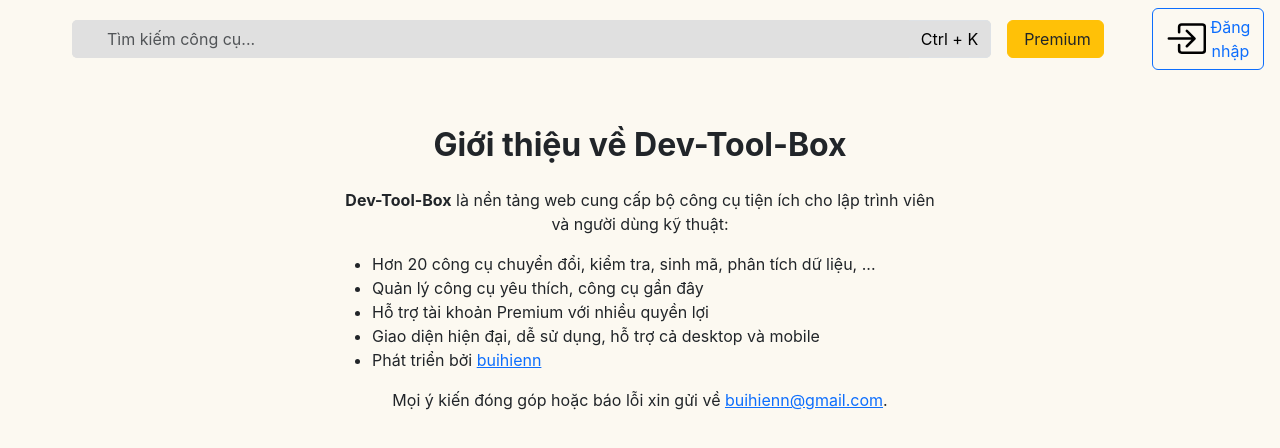
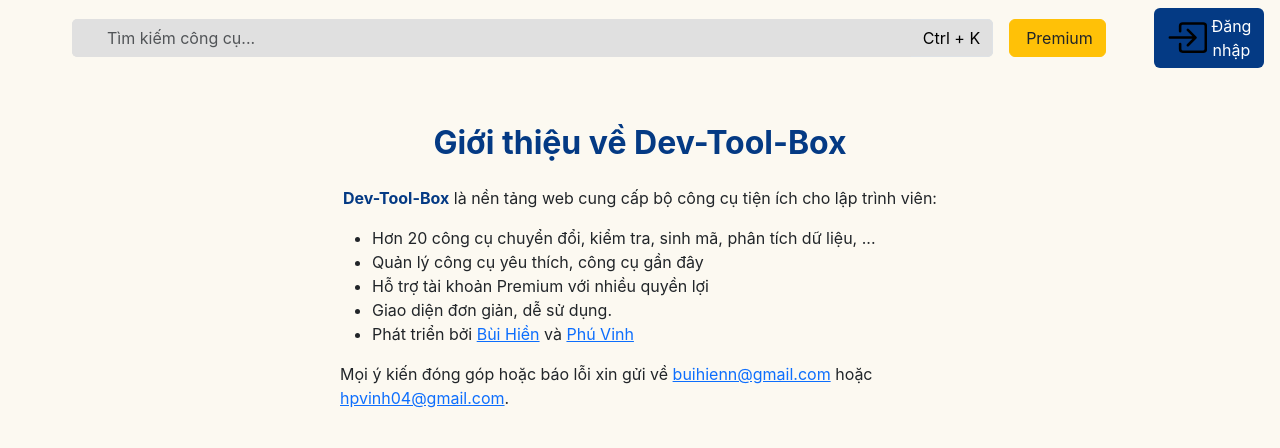
Before and after one commit to buihienn/Dev-Tool-Box, a React (Create React App) app in the folder devtoolbox-frontend/: page /info in a window 1280 px wide. Shown: the top 448 px of the page. Built offline with nearby package versions, Linux system fonts and the light colour scheme; no server answers.

Commit message:
Fix some layout

```diff
--- a/devtoolbox-frontend/src/components/AdminToolList.js
+++ b/devtoolbox-frontend/src/components/AdminToolList.js
@@ -1,9 +1,10 @@
 import React, { useState, useEffect } from 'react';
 import { Table, Form, Button, Spinner, Alert, Row, Col } from 'react-bootstrap';
-import { Trash, PlusCircle } from 'react-bootstrap-icons';
+import { Trash, PlusCircle, CaretUpFill, CaretDownFill } from 'react-bootstrap-icons';
 import fetchToolsData from '../data/toolsData';
 import AddToolModal from './modals/AddToolModal';
 import AddCategoryModal from './modals/AddCategoryModal';
+import '../styles/AdminToolList.css';
 
 const AdminToolList = () => {
   const [tools, setTools] = useState([]);
@@ -25,6 +26,9 @@
   const [newCategoryName, setNewCategoryName] = useState('');
   const [newCategoryDescription, setNewCategoryDescription] = useState('');
   const [addingCategory, setAddingCategory] = useState(false);
+
+  // State cho sort
+  const [sortConfig, setSortConfig] = useState({ key: null, direction: 'asc' });
 
   useEffect(() => {
     // Fetch tools from API
@@ -378,6 +382,31 @@
     }
   };
 
+  // Hàm sort
+  const sortedTools = React.useMemo(() => {
+    let sortableTools = [...tools];
+    if (sortConfig.key) {
+      sortableTools.sort((a, b) => {
+        const aValue = (a[sortConfig.key] || '').toString().toLowerCase();
+        const bValue = (b[sortConfig.key] || '').toString().toLowerCase();
+        if (aValue < bValue) return sortConfig.direction === 'asc' ? -1 : 1;
+        if (aValue > bValue) return sortConfig.direction === 'asc' ? 1 : -1;
+        return 0;
+      });
+    }
+    return sortableTools;
+  }, [tools, sortConfig]);
+
+  const handleSort = (key) => {
+    setSortConfig(prev => {
+      if (prev.key === key) {
+        // Đảo chiều sort nếu nhấn lại
+        return { key, direction: prev.direction === 'asc' ? 'desc' : 'asc' };
+      }
+      return { key, direction: 'asc' };
+    });
+  };
+
   if (loading) {
     return (
       <div className="text-center mt-5">
@@ -395,7 +424,11 @@
         </Col>
         <Col xs="auto">
           <Button
-            variant="primary"
+            style={{
+              backgroundColor: "#043A84",
+              color: "#fff",
+              border: "none"
+            }}
             onClick={handleShowToolModal}
           >
             <PlusCircle className="me-2" /> Thêm công cụ
@@ -438,16 +471,34 @@
         <thead className="table-dark">
           <tr>
             <th width="5%">STT</th>
-            <th width="30%">Tên công cụ</th>
-            <th width="15%">Loại</th>
+            <th width="30%" style={{cursor: 'pointer'}} onClick={() => handleSort('name')}>
+              <span style={{display: 'flex', justifyContent: 'space-between', alignItems: 'center'}}>
+                Tên công cụ
+                <span>
+                  {sortConfig.key === 'name' && (
+                    sortConfig.direction === 'asc' ? <CaretUpFill /> : <CaretDownFill />
+                  )}
+                </span>
+              </span>
+            </th>
+            <th width="15%" style={{cursor: 'pointer'}} onClick={() => handleSort('type')}>
+              <span style={{display: 'flex', justifyContent: 'space-between', alignItems: 'center'}}>
+                Loại
+                <span>
+                  {sortConfig.key === 'type' && (
+                    sortConfig.direction === 'asc' ? <CaretUpFill /> : <CaretDownFill />
+                  )}
+                </span>
+              </span>
+            </th>
             <th width="15%">Loại công cụ</th>
             <th width="15%">Trạng thái</th>
             <th width="20%">Thao tác</th>
           </tr>
         </thead>
         <tbody>
-          {tools.length > 0 ? (
-            tools.map((tool, index) => (
+          {sortedTools.length > 0 ? (
+            sortedTools.map((tool, index) => (
               <tr key={tool.id}>
                 <td>{index + 1}</td>
                 <td>{tool.name}</td>
--- a/devtoolbox-frontend/src/components/Header.js
+++ b/devtoolbox-frontend/src/components/Header.js
@@ -12,7 +12,7 @@
   House,
   Github,
   InfoCircle,
-  DiamondFill,
+  Gem,
   Search,
   BoxArrowInRight,
   PersonCircle,
@@ -138,7 +138,7 @@
                 className="d-flex align-items-center text-dark"
                 onClick={() => navigate("/pricing")}
               >
-                <DiamondFill />
+                <Gem />
                 <span className="d-none d-md-inline ms-1">Premium</span>
               </Button>
             )}
@@ -189,7 +189,11 @@
             ) : (
               // Nút đăng nhập khi chưa đăng nhập
               <Button
-                variant="outline-primary"
+                style={{
+                  backgroundColor: "#043A84",
+                  color: "#fff",
+                  border: "none"
+                }}
                 className="ms-2 d-flex align-items-center"
                 onClick={handleLogin}
               >
--- a/devtoolbox-frontend/src/components/Sidebar.js
+++ b/devtoolbox-frontend/src/components/Sidebar.js
@@ -16,6 +16,7 @@
 import '../styles/ToolLink.css';
 import { useFavoriteTools } from '../hooks/useFavoriteTools';
 import logo from "../assets/images/logo.png";
+import '../styles/Sidebar.css';
 
 const Sidebar = () => {
   const navigate = useNavigate();
@@ -184,6 +185,7 @@
         height: '100vh',
         width: expanded ? '250px' : '0',
         overflow: 'hidden',
+        overflowX: 'hidden',
         display: 'flex',
         flexDirection: 'column',
         position: 'fixed',
@@ -211,7 +213,8 @@
         style={{
           width: '100%',
           flex: '1 1 auto',
-          height: '0'
+          height: '0',
+          overflowX: 'hidden' //
         }}
       >
         {isLoading ? (
--- a/devtoolbox-frontend/src/pages/InfoPage.js
+++ b/devtoolbox-frontend/src/pages/InfoPage.js
@@ -8,29 +8,39 @@
       className="container py-5 d-flex flex-column justify-content-center align-items-center"
     >
       <div style={{ maxWidth: 600 }}>
-        <h2 className="fw-bold mb-4 text-center">Giới thiệu về Dev-Tool-Box</h2>
+        <h2 className="fw-bold mb-4 text-center" style={{color: "#043A84"}}>Giới thiệu về Dev-Tool-Box</h2>
         <p className="text-center">
-          <b>Dev-Tool-Box</b> là nền tảng web cung cấp bộ công cụ tiện ích cho lập trình viên và người dùng kỹ thuật:
+          <b style={{color: "#043A84"}}>Dev-Tool-Box</b> là nền tảng web cung cấp bộ công cụ tiện ích cho lập trình viên:
         </p>
         <ul>
           <li>Hơn 20 công cụ chuyển đổi, kiểm tra, sinh mã, phân tích dữ liệu, ...</li>
           <li>Quản lý công cụ yêu thích, công cụ gần đây</li>
           <li>Hỗ trợ tài khoản Premium với nhiều quyền lợi</li>
-          <li>Giao diện hiện đại, dễ sử dụng, hỗ trợ cả desktop và mobile</li>
+          <li>Giao diện đơn giản, dễ sử dụng.</li>
           <li>
             Phát triển bởi{" "}
             <a
-              href="https://github.com/buihienn/Dev-Tool-Box"
+              href="https://github.com/buihienn"
               target="_blank"
               rel="noopener noreferrer"
             >
-              buihienn
+              Bùi Hiền
+            </a>
+            {" "}và{" "}
+            <a
+              href="https://github.com/DinhHoHo"
+              target="_blank"
+              rel="noopener noreferrer"
+            >
+              Phú Vinh
             </a>
           </li>
         </ul>
-        <p className="text-center">
+        <p className="">
           Mọi ý kiến đóng góp hoặc báo lỗi xin gửi về{" "}
-          <a href="mailto:buihienn@gmail.com">buihienn@gmail.com</a>.
+          <a href="mailto:buihienn@gmail.com">buihienn@gmail.com</a>
+          {" "}hoặc{" "}
+          <a href="mailto:hpvinh04@gmail.com">hpvinh04@gmail.com</a>.
         </p>
       </div>
     </div>
--- a/devtoolbox-frontend/src/pages/VerifyEmail.js
+++ b/devtoolbox-frontend/src/pages/VerifyEmail.js
@@ -1,10 +1,14 @@
 import React, { useEffect, useState } from "react";
-import { useLocation } from "react-router-dom";
+import { useLocation, useNavigate } from "react-router-dom";
+import Header from "../components/Header";
+import { Button, Container, Alert } from "react-bootstrap";
+
 
 const VerifyEmail = () => {
   const [message, setMessage] = useState("");
   const [error, setError] = useState("");
   const location = useLocation();
+  const navigate = useNavigate();
 
   useEffect(() => {
   const queryParams = new URLSearchParams(location.search);
@@ -39,9 +43,27 @@
 }, [location]);
 
   return (
-    <div>
-      {message && <p>{message}</p>}
-      {error && <p>{error}</p>}
+    <div className="container-fluid vh-100" style={{ backgroundColor: "#FCF9F1" }}>
+      <Header hideSearch />
+      <Container className="d-flex flex-column align-items-center justify-content-center" style={{ minHeight: "60vh" }}>
+        {message && (
+          <Alert variant="success" className="w-100 text-center">
+            {message}
+          </Alert>
+        )}
+        {error && (
+          <Alert variant="danger" className="w-100 text-center">
+            {error}
+          </Alert>
+        )}
+        <Button
+          variant="primary"
+          style={{ backgroundColor: "#043A84", border: "none", marginTop: "1rem" }}
+          onClick={() => navigate("/login")}
+        >
+          Quay về trang đăng nhập
+        </Button>
+      </Container>
     </div>
   );
 };
--- /dev/null
+++ b/devtoolbox-frontend/src/styles/AdminToolList.css
@@ -0,0 +1,7 @@
+.form-switch .form-check-input:checked {
+    background-color: #043A84 !important;
+    border-color: #043A84 !important;
+}
+.form-switch .form-check-input {
+    cursor: pointer;
+}
--- a/devtoolbox-frontend/src/styles/Header.css
+++ b/devtoolbox-frontend/src/styles/Header.css
@@ -8,3 +8,10 @@
     background-color: #043A84 !important;
     border-color: #043A84 !important;
 }
+
+.dropdown-menu .dropdown-item:active,
+.dropdown-menu .dropdown-item:focus,
+.dropdown-menu .dropdown-item.active {
+    background-color: #043A84 !important;
+    color: #fff !important;
+}
--- /dev/null
+++ b/devtoolbox-frontend/src/styles/Sidebar.css
@@ -0,0 +1,4 @@
+.sidebar,
+.sidebar .overflow-auto {
+    overflow-x: hidden !important;
+}
```
Also changed, not shown: 1 other file (tests, documents, lock files or other folders).
